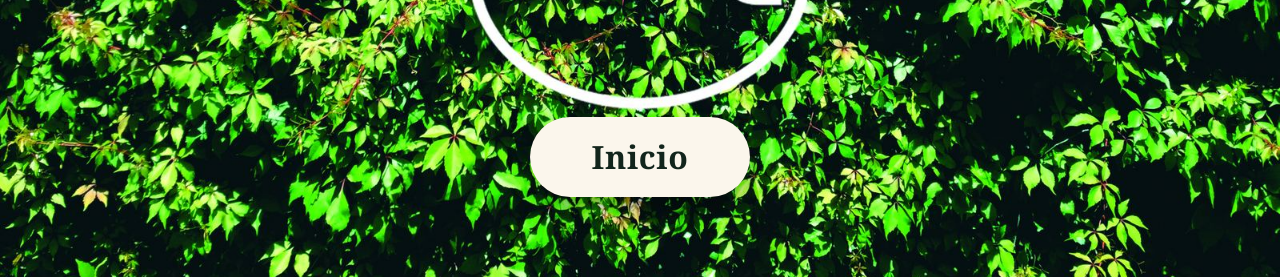
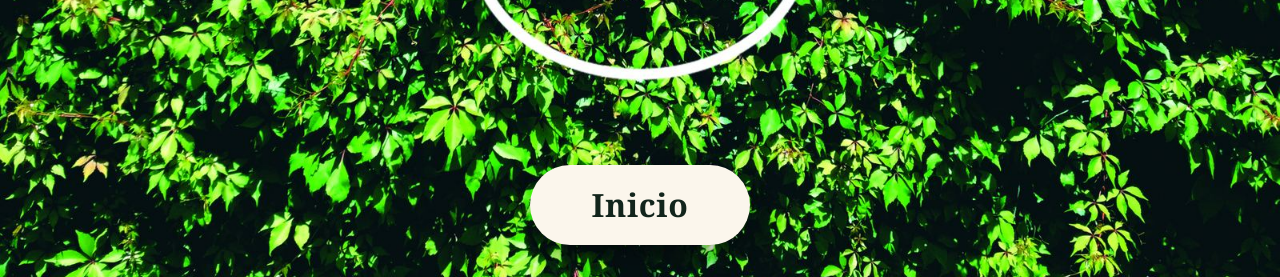
Before and after one commit to mherrerasosahdr/hosteria-don-r, a plain HTML site: page index.html in a window 1280 px wide. Shown: the part 523-800 px from the top of the page. Drawn offline with Linux system fonts and the light colour scheme.

Commit message:
Add files via upload

```diff
--- a/index.html
+++ b/index.html
@@ -182,12 +182,12 @@
   .splash.is-hidden{ opacity:0; pointer-events:none; }
   .splash-img{
     position:absolute; inset:0;
-    width:100%; height:100%; object-fit:cover;
+    width:100%; height:100%; object-fit:cover; object-position:center 68%;
   }
   .splash-content{
     position:absolute; left:0; right:0; bottom:0;
     display:flex; justify-content:center;
-    padding:0 clamp(1.25rem,6vw,3rem) clamp(2.5rem,9vw,5rem);
+    padding:0 clamp(1.25rem,6vw,3rem) clamp(1rem,4vh,2.25rem);
   }
   .splash-btn{
     display:inline-flex; align-items:center; justify-content:center;
```
